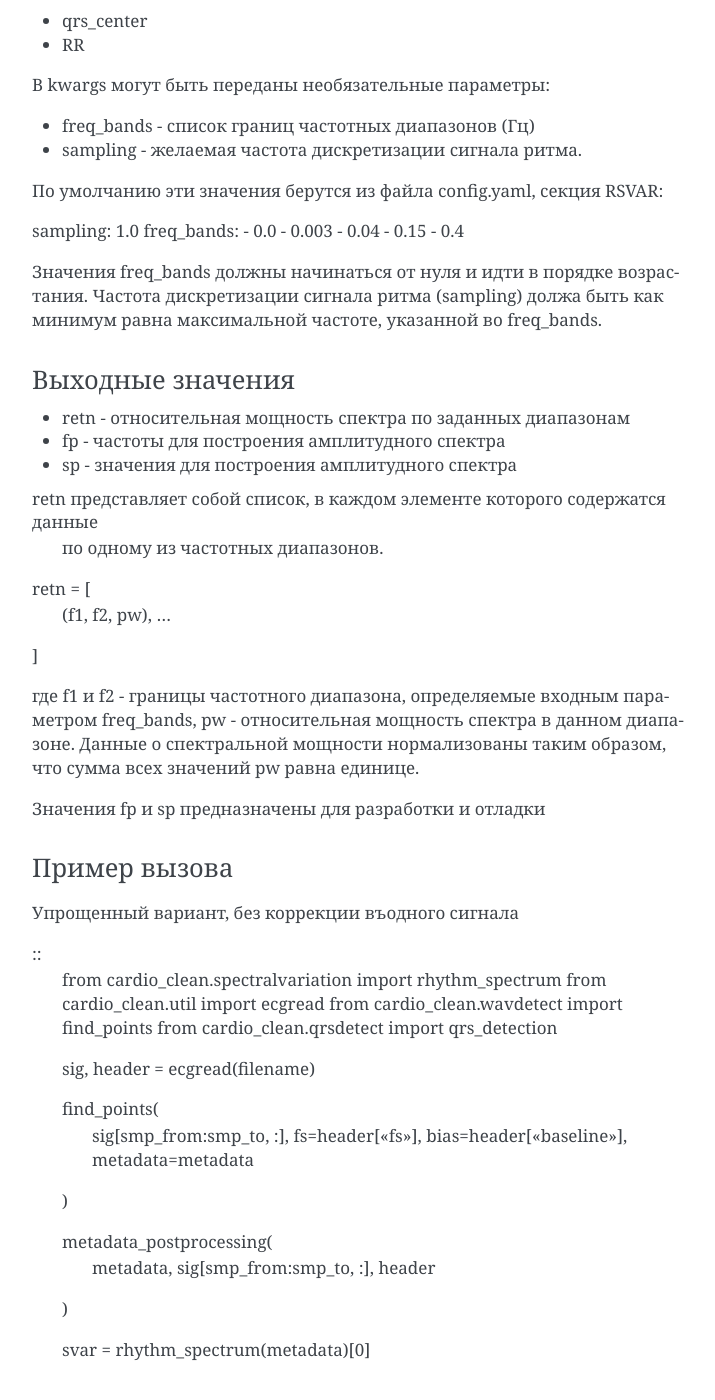
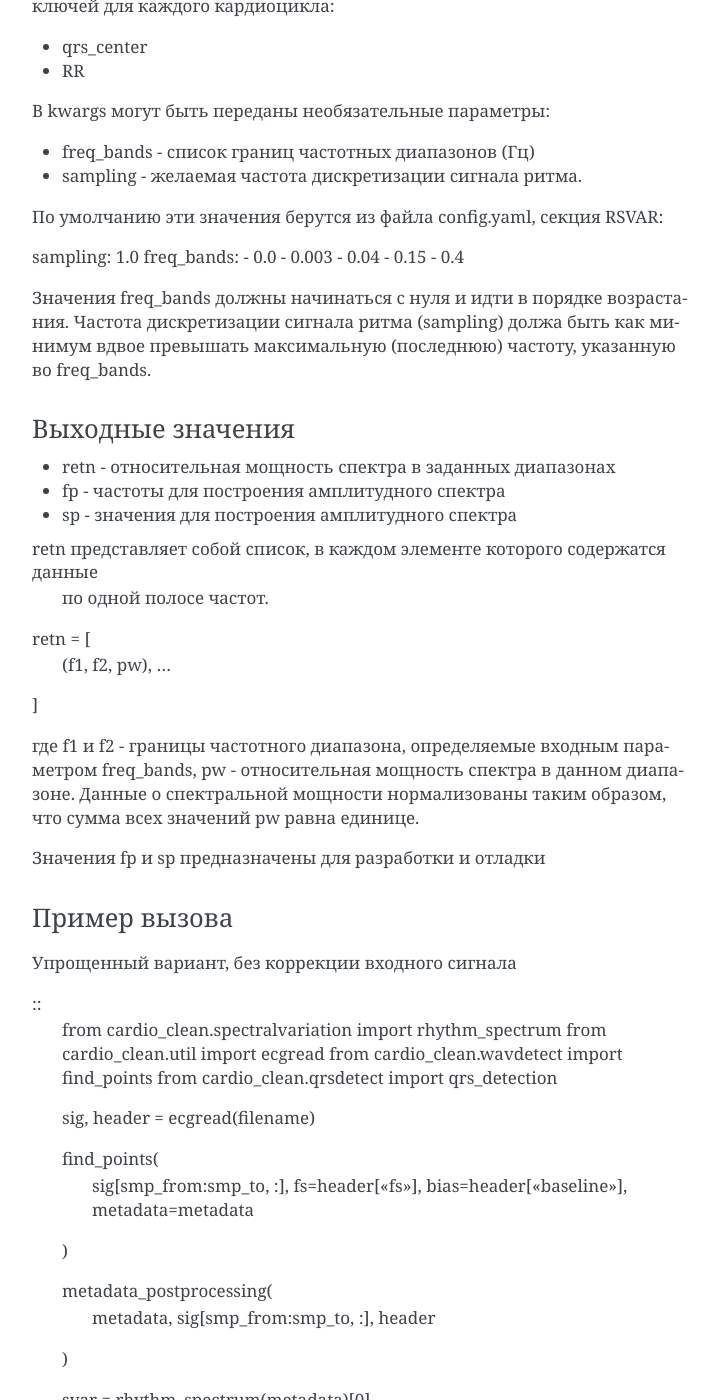
Before and after one commit to afanasenko/ecg-hd, a Sphinx documentation site: the page built from docs/source/rhythm_variation.rst, in a window 1280 px wide and 1400 px high, scrolled down 1254 px. Shown: the whole window, without its empty margins (388-1103 px from the left). Built offline with Sphinx 7.4.7, drawn with Linux system fonts in a browser that asks for light colours.

Commit message:
Правка документации

```diff
--- a/docs/source/rhythm_variation.rst
+++ b/docs/source/rhythm_variation.rst
@@ -36,7 +36,8 @@
 асчет частотных составляющих сердечного ритма выполняется функцией
 *rhythm_spectrum* из модуля spectralvariation.py.
 
-rhythm_spectrum(metadata, **kwargs):
+:
+    rhythm_spectrum(metadata, **kwargs):
 
 Входные параметры
 ^^^^^^^^^^^^^^^^^
@@ -63,19 +64,19 @@
 - 0.15
 - 0.4
 
-Значения freq_bands должны начинаться от нуля и идти в порядке возрастания.
-Частота дискретизации сигнала ритма (sampling) должа быть как минимум равна
-максимальной частоте, указанной во freq_bands.
+Значения freq_bands должны начинаться с нуля и идти в порядке возрастания.
+Частота дискретизации сигнала ритма (sampling) должа быть как минимум
+вдвое превышать максимальную (последнюю) частоту, указанную во freq_bands.
 
 Выходные значения
 ^^^^^^^^^^^^^^^^^
 
-- retn - относительная мощность спектра по заданных диапазонам
+- retn - относительная мощность спектра в заданных диапазонах
 - fp - частоты для построения амплитудного спектра
 - sp - значения для построения амплитудного спектра
 
 retn представляет собой список, в каждом элементе которого содержатся данные
- по одному из частотных диапазонов.
+ по одной полосе частот.
 
 retn = [
   (f1, f2, pw),
@@ -92,7 +93,7 @@
 Пример вызова
 ^^^^^^^^^^^^^
 
-Упрощенный вариант, без коррекции въодного сигнала
+Упрощенный вариант, без коррекции входного сигнала
 
 ::
     from cardio_clean.spectralvariation import rhythm_spectrum
```
Also changed, not shown: 1 other file.
